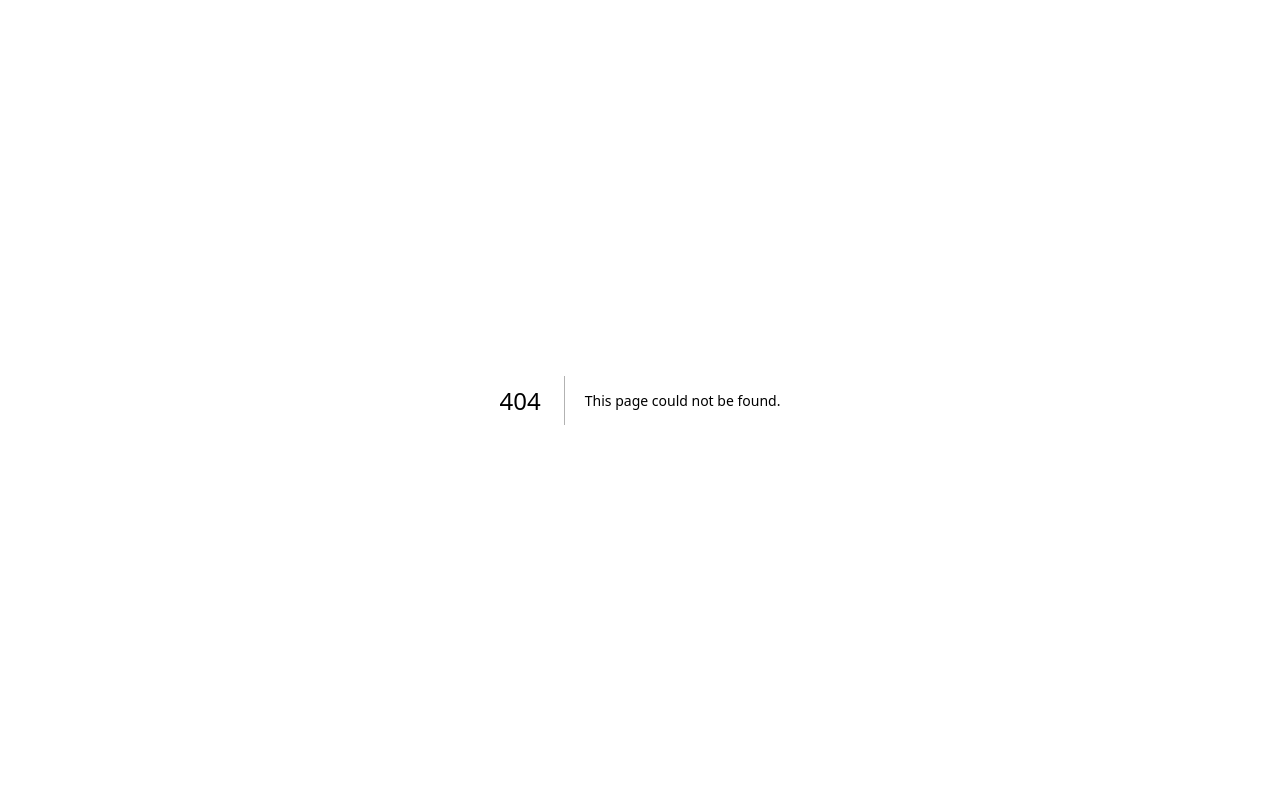
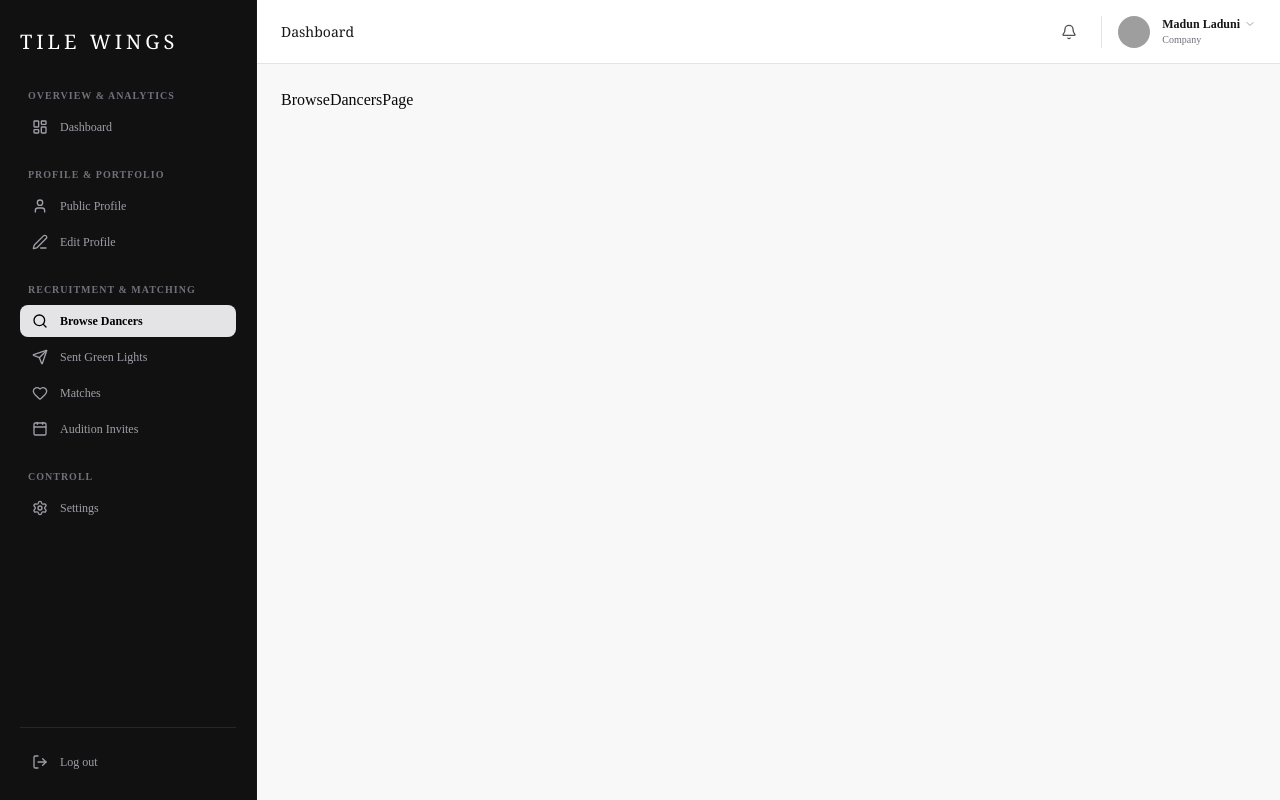
Before and after one commit to abdulbariks/the-wings, a Next.js app: page /company-dashboard/browse-dancers in a window 1280 px wide. Before the commit this address had no page. Built offline with nearby package versions, Linux system fonts and the light colour scheme; grey boxes are pictures that could not be loaded.

Commit message:
company all page added

```diff
--- /dev/null
+++ b/app/(dashboard)/company-dashboard/browse-dancers/page.tsx
@@ -0,0 +1,5 @@
+import React from "react";
+
+export default function BrowseDancersPage() {
+  return <div>BrowseDancersPage</div>;
+}
--- /dev/null
+++ b/app/(dashboard)/company-dashboard/edit-profile/page.tsx
@@ -0,0 +1,5 @@
+import React from "react";
+
+export default function EditProfilePage() {
+  return <div>EditProfilePage</div>;
+}
--- /dev/null
+++ b/app/(dashboard)/company-dashboard/matches/page.tsx
@@ -0,0 +1,5 @@
+import React from "react";
+
+export default function MatchesPage() {
+  return <div>MatchesPage</div>;
+}
--- /dev/null
+++ b/app/(dashboard)/company-dashboard/public-profile/page.tsx
@@ -0,0 +1,5 @@
+import React from "react";
+
+export default function PublicProfilePage() {
+  return <div>PublicProfilePage</div>;
+}
--- /dev/null
+++ b/app/(dashboard)/company-dashboard/sent-green-lights/page.tsx
@@ -0,0 +1,5 @@
+import React from "react";
+
+export default function SentGreenLightsPage() {
+  return <div>SentGreenLightsPage</div>;
+}
--- /dev/null
+++ b/app/(dashboard)/company-dashboard/settings/page.tsx
@@ -0,0 +1,5 @@
+import React from "react";
+
+export default function SettingsPage() {
+  return <div>SettingsPage</div>;
+}
--- /dev/null
+++ b/app/(dashboard)/dancer-dashboard/browse-companies/page.tsx
@@ -0,0 +1,5 @@
+import React from "react";
+
+export default function BrowseCompaniesPage() {
+  return <div>BrowseCompaniesPage</div>;
+}
--- a/app/(dashboard)/layout.tsx
+++ b/app/(dashboard)/layout.tsx
@@ -5,5 +5,5 @@ export default function DashboardLayout({
 }: {
   children: React.ReactNode;
 }) {
-  return <DashboardShell role="dancer">{children}</DashboardShell>;
+  return <DashboardShell role="company">{children}</DashboardShell>;
 }
```
